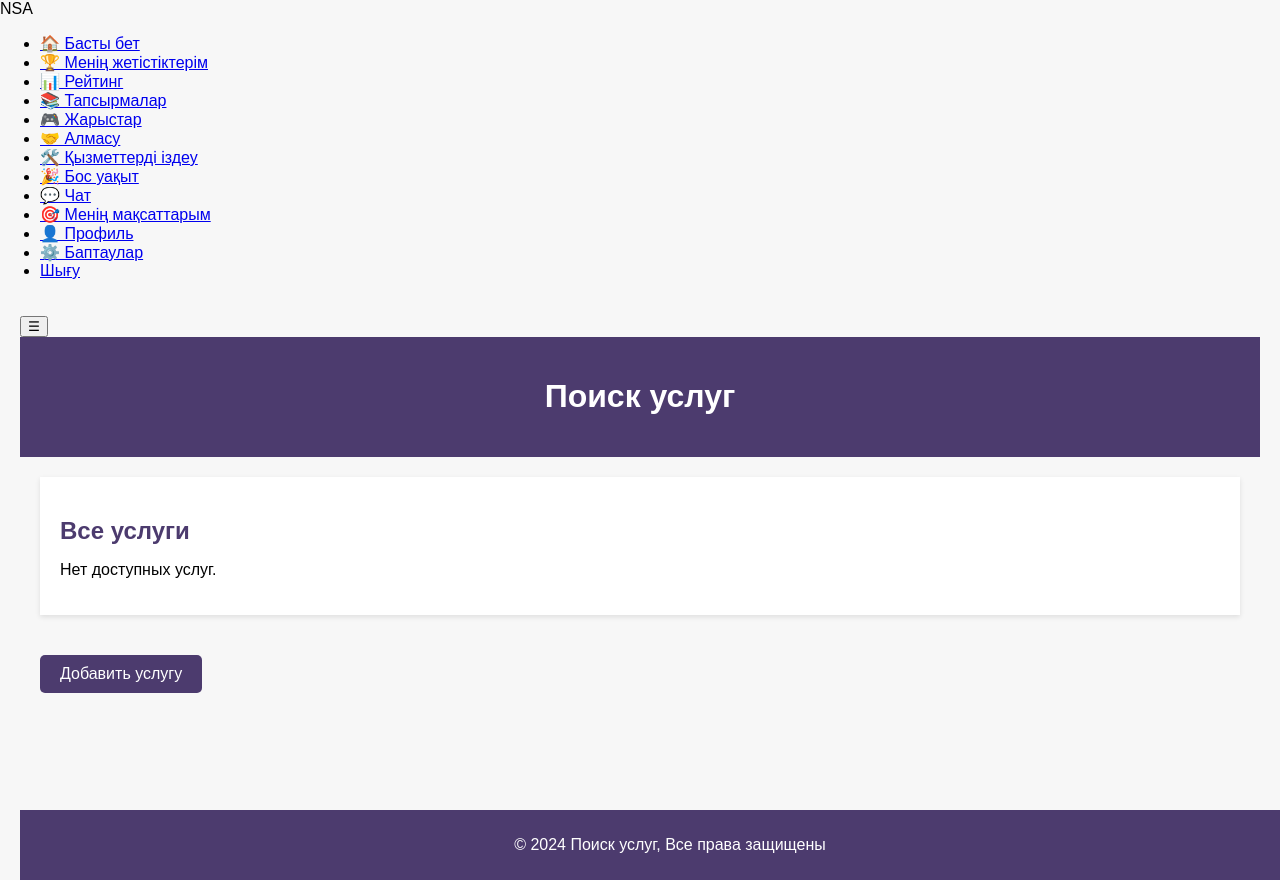
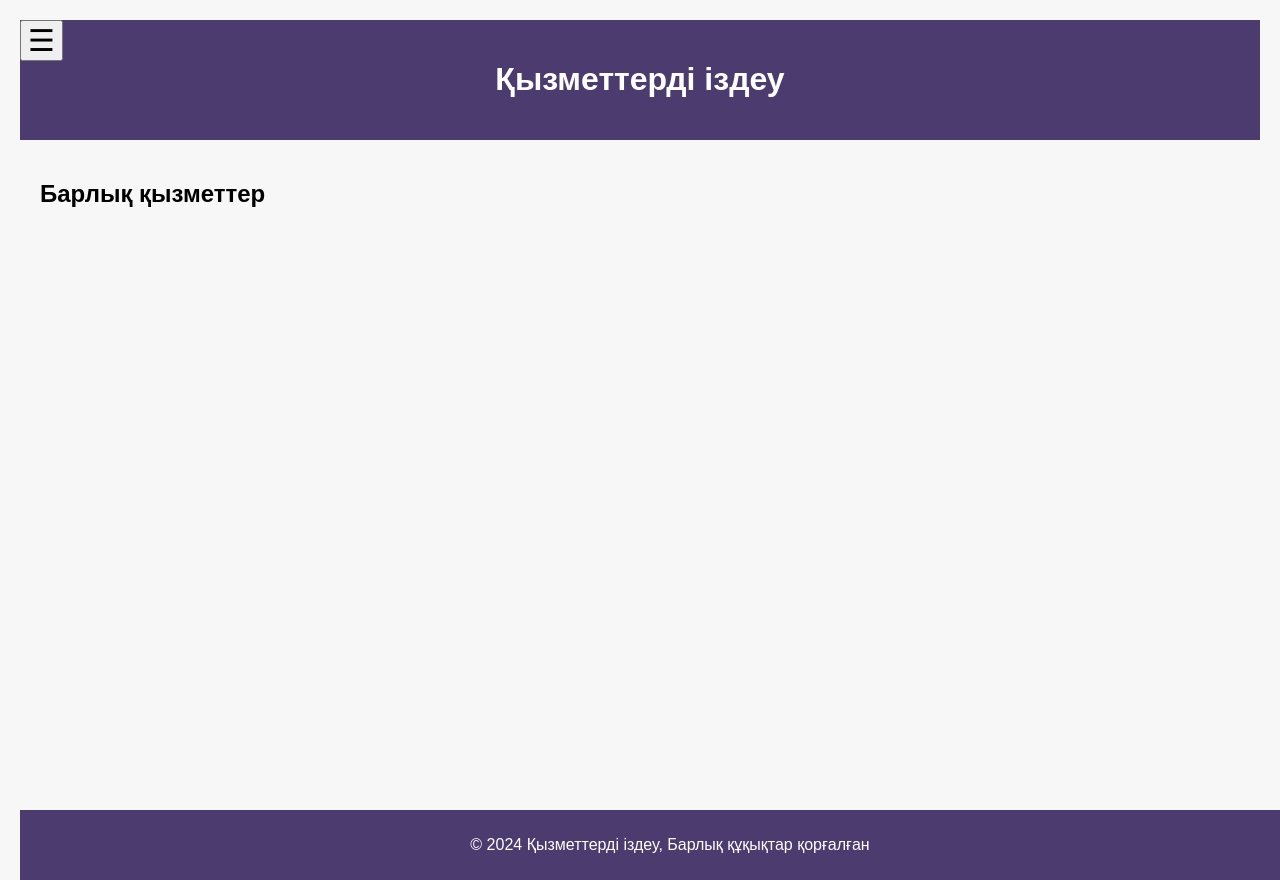
Before and after one commit to asyl005/case, a PHP site: page /uslug.php in a window 1280 px wide. Run offline with PHP 8.4, Linux system fonts and the light colour scheme; data that the repository does not hold is empty.

Commit message:
KIUYTRFG

```diff
--- a/uslug.php
+++ b/uslug.php
@@ -1,24 +1,79 @@
-<?php
-// Подключение к базе данных
-include('db.php');
-
-// Получаем все услуги
-$query_services = "SELECT * FROM services ORDER BY created_at DESC";
-$services_result = mysqli_query($conn, $query_services);
-?>
-
 <!DOCTYPE html>
-<html lang="ru">
+<html lang="kk">
 <head>
     <meta charset="UTF-8">
     <meta name="viewport" content="width=device-width, initial-scale=1.0">
-    <title>Поиск услуг</title>
+    <title>Қызметтерді іздеу</title>
     <style>
         body {
             font-family: Arial, sans-serif;
             background-color: #f7f7f7;
             margin: 0;
             padding: 0;
+            transition: margin-left 0.3s; /* Плавный переход для основного контента */
+        }
+
+        /* Стили для бокового меню */
+        .sidebar {
+            height: 100%;
+            width: 250px;
+            background-color: #4c3b6e;
+            position: fixed;
+            top: 0;
+            left: -250px; /* Начальное положение скрыто */
+            overflow-x: hidden;
+            transition: 0.3s; /* Плавное открытие меню */
+            z-index: 1000;
+            padding-top: 20px;
+        }
+
+        .sidebar.open {
+            left: 0; /* Меню выезжает, когда добавляется класс open */
+        }
+
+        .logo {
+            color: white;
+            font-size: 30px;
+            text-align: center;
+            margin-bottom: 30px;
+        }
+
+        .menu {
+            list-style-type: none;
+            padding: 0;
+        }
+
+        .menu li {
+            padding: 15px;
+            text-align: center;
+        }
+
+        .menu li a {
+            color: white;
+            text-decoration: none;
+            display: block;
+        }
+
+        .menu li a:hover {
+            background-color: #6f57a1;
+        }
+
+        .open-btn {
+            font-size: 30px;
+            position: absolute;
+            top: 20px;
+            left: 20px;
+            cursor: pointer;
+            z-index: 1001;
+        }
+
+        .main-content {
+            transition: margin-left 0.3s;
+            padding: 20px;
+        }
+
+        .shifted {
+            margin-left: 250px; /* Сдвиг контента вправо при открытии меню */
         }
 
         header {
@@ -32,52 +87,6 @@ $services_result = mysqli_query($conn, $query_services);
             padding: 20px;
         }
 
-        .service-list {
-            background-color: #fff;
-            padding: 20px;
-            margin-bottom: 20px;
-            box-shadow: 0 2px 5px rgba(0, 0, 0, 0.1);
-        }
-
-        .service-list h2 {
-            color: #4c3b6e;
-            margin-bottom: 10px;
-        }
-
-        .service {
-            background-color: #fff;
-            border: 1px solid #ddd;
-            margin: 5px 0;
-            padding: 15px;
-            border-radius: 5px;
-            box-shadow: 0 2px 5px rgba(0, 0, 0, 0.1);
-        }
-
-        .service strong {
-            display: block;
-            font-size: 18px;
-            color: #4c3b6e;
-        }
-
-        .service p {
-            color: #555;
-            margin-top: 5px;
-        }
-
-        .add-service-btn {
-            display: inline-block;
-            padding: 10px 20px;
-            background-color: #4c3b6e;
-            color: white;
-            text-decoration: none;
-            border-radius: 5px;
-            margin-top: 20px;
-        }
-
-        .add-service-btn:hover {
-            background-color: #6f57a1;
-        }
-
         footer {
             text-align: center;
             background-color: #4c3b6e;
@@ -89,7 +98,9 @@ $services_result = mysqli_query($conn, $query_services);
         }
     </style>
 </head>
-<!-- Боковое меню -->
+
+<body>
+    <!-- Боковое меню -->
     <div class="sidebar" id="sidebar">
         <div class="logo">NSA</div>
         <ul class="menu">
@@ -108,10 +119,28 @@ $services_result = mysqli_query($conn, $query_services);
             <li><a href="logout2.php">Шығу</a></li>
         </ul>
     </div>
- <!-- Основной контент -->
-    <main id="mainContent">
+
+    <!-- Основной контент -->
+    <div id="mainContent" class="main-content">
         <button class="open-btn" onclick="toggleSidebar()">☰</button>
-   <script>
+
+        <header>
+            <h1>Қызметтерді іздеу</h1>
+        </header>
+
+        <main>
+            <div class="service-list">
+                <h2>Барлық қызметтер</h2>
+                <!-- Контент -->
+            </div>
+        </main>
+
+        <footer>
+            <p>&copy; 2024 Қызметтерді іздеу, Барлық құқықтар қорғалған</p>
+        </footer>
+    </div>
+
+    <script>
         // Функция для переключения бокового меню
         function toggleSidebar() {
             const sidebar = document.getElementById("sidebar");
@@ -121,41 +150,5 @@ $services_result = mysqli_query($conn, $query_services);
             mainContent.classList.toggle("shifted");
         }
     </script>
-<body>
-    <header>
-        <h1>Поиск услуг</h1>
-    </header>
-
-    <main>
-        <div class="service-list">
-            <h2>Все услуги</h2>
-            <?php if (mysqli_num_rows($services_result) > 0): ?>
-                <div id="service-list">
-                    <?php while ($service = mysqli_fetch_assoc($services_result)): ?>
-                        <div class="service">
-                            <strong><?= htmlspecialchars($service['title']) ?></strong>
-                            <p><strong>Описание:</strong> <?= htmlspecialchars($service['description']) ?></p>
-                            <p><strong>Контакт:</strong> <?= htmlspecialchars($service['contact_info']) ?></p>
-                            <p><strong>Категория:</strong> <?= htmlspecialchars($service['category']) ?></p>
-                            <p><strong>Дата добавления:</strong> <?= date('d.m.Y', strtotime($service['created_at'])) ?></p>
-                        </div>
-                    <?php endwhile; ?>
-                </div>
-            <?php else: ?>
-                <p>Нет доступных услуг.</p>
-            <?php endif; ?>
-        </div>
-
-        <a href="add_service.php" class="add-service-btn">Добавить услугу</a>
-    </main>
-
-    <footer>
-        <p>&copy; 2024 Поиск услуг, Все права защищены</p>
-    </footer>
 </body>
 </html>
-
-<?php
-// Закрытие подключения к базе данных
-mysqli_close($conn);
-?>
```
